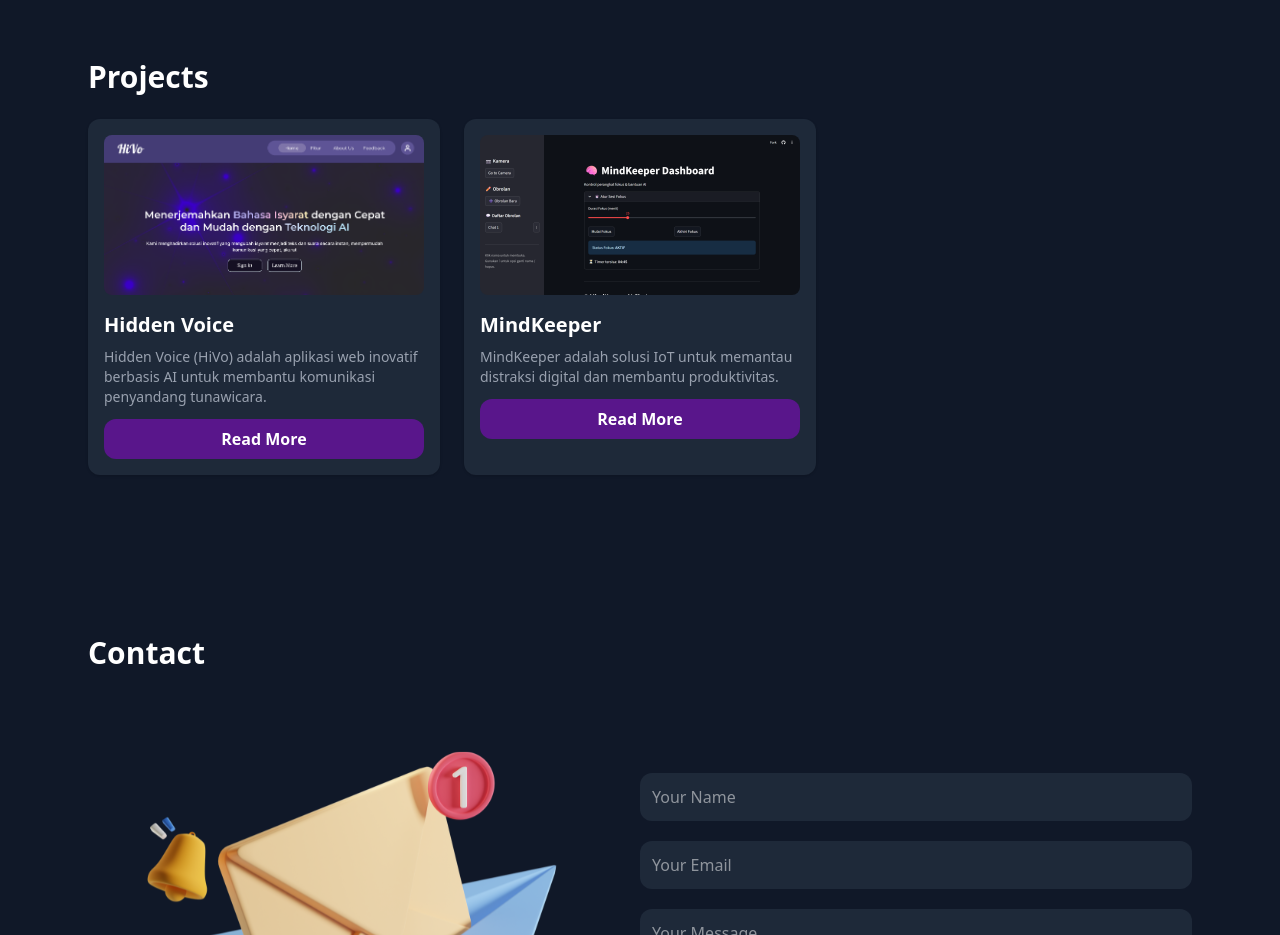
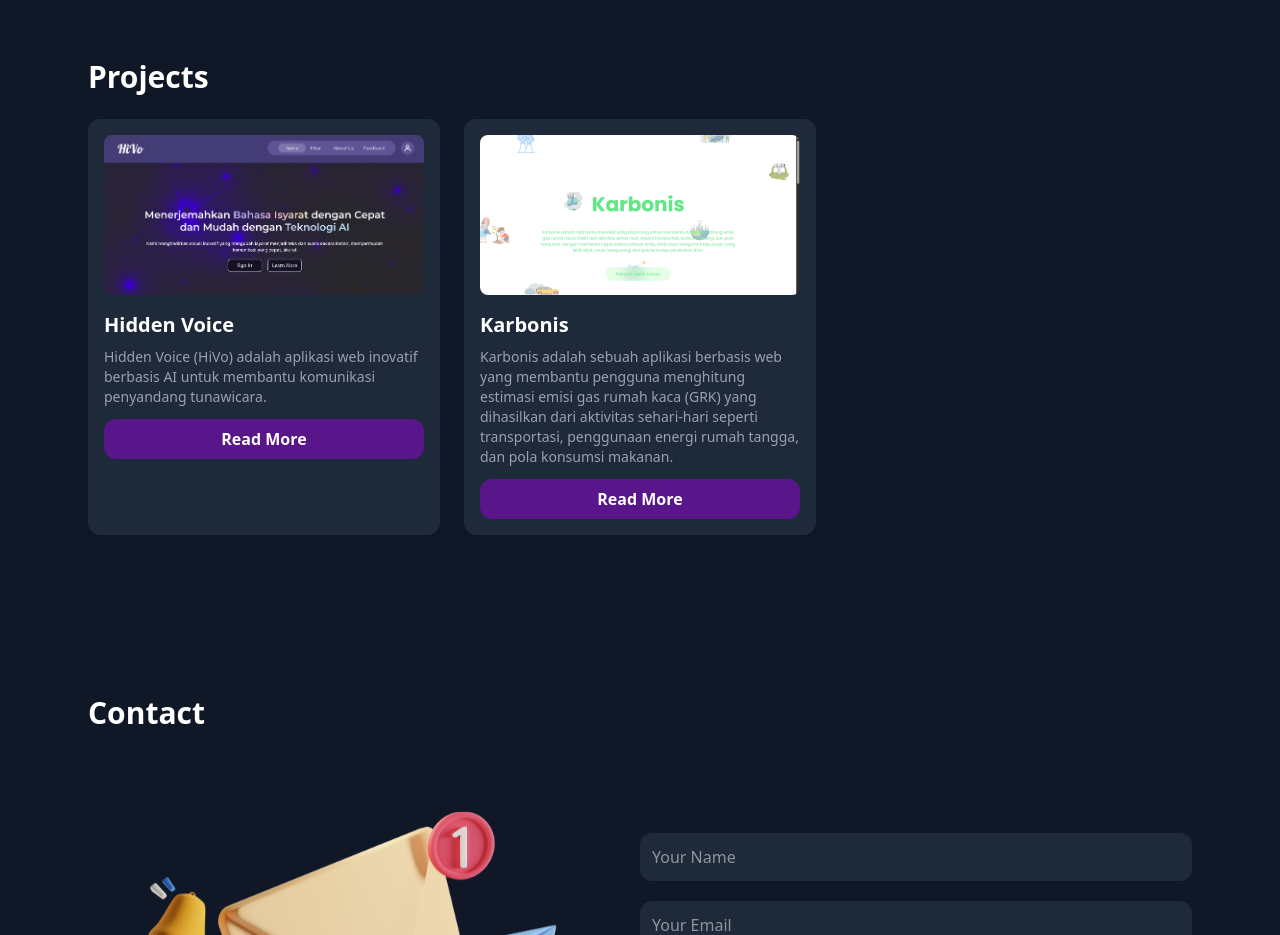
Before and after one commit to 481n4y4/binay.dev, a React (Vite) app: page / in a window 1280 px wide. Shown: the part 1760-2695 px from the top of the page. Built offline with nearby package versions, Linux system fonts and the light colour scheme.

Commit message:
✨ feat(feat): additional carbonic

```diff
--- a/src/data/projectsData.js
+++ b/src/data/projectsData.js
@@ -1,5 +1,6 @@
 import hivo from "../assets/img/Hivo.png";
 import mindkeeper from "../assets/img/MindKeeper.png";
+import karbonis from "../assets/img/Karbonis.png";
 
 const projects = [
   {
@@ -16,17 +17,20 @@ Hidden Voice (HiVo) adalah aplikasi web inovatif berbasis AI untuk membantu komu
     repo: "https://github.com/xyleneSVG/HiVo.git",
   },
   {
-    id: "mindkeeper",
-    title: "MindKeeper",
-    image: mindkeeper,
+    id: "karbonis",
+    title: "Karbonis",
+    image: karbonis,
     description: `
-MindKeeper adalah solusi IoT untuk memantau distraksi digital dan membantu produktivitas.
-    `,
-    feature: `Fitur:
-- Monitoring real-time.
-- Dukungan pengingat otomatis.
-- Cocok untuk manajemen waktu belajar/kerja.`,
-    repo: "https://github.com/481n4y4/MindKeeper.git",
+Karbonis adalah sebuah aplikasi berbasis web yang membantu pengguna menghitung estimasi emisi gas rumah kaca (GRK) yang dihasilkan dari aktivitas sehari-hari seperti transportasi, penggunaan energi rumah tangga, dan pola konsumsi makanan.    `,
+    feature: `
+    - Menghitung emisi karbon dari:
+Transportasi (mobil, motor, kereta, bus)
+Energi rumah tangga (listrik, gas)
+Makanan (daging merah, ayam, nasi, sayuran)
+- Menampilkan total emisi bulanan dalam satuan kg CO₂e
+- Antarmuka sederhana dan edukatif
+- 100% berbasis web, tanpa login atau instalasi`,
+    repo: "https://github.com/481n4y4/karbonis",
   },
 ];
 
```
Also changed, not shown: src/assets/img/Karbonis.png (added).
